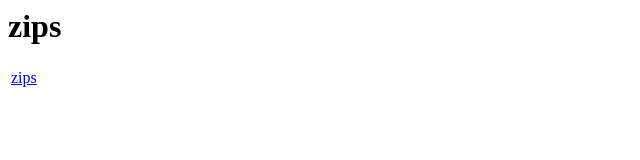
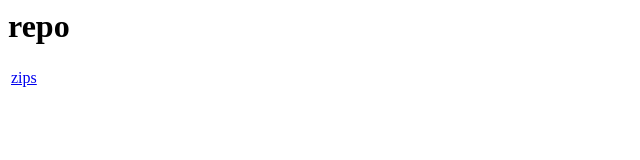
Before and after one commit to joaosagrath/repository.mediacenter, a plain HTML site: page repo/index.html in a window 1280 px wide. Shown: the full height of the page, 0-640 px from the left. Drawn offline with Linux system fonts and the light colour scheme.

Commit message:
Update index.html

```diff
--- a/repo/index.html
+++ b/repo/index.html
@@ -4,7 +4,7 @@
      <title>Index of</title>
   </head>
   <body>
-    <h1>zips</h1>
+    <h1>repo</h1>
     <table>
       <tr><td><a href="zips/">zips</a></td></tr>
     </table>
```
